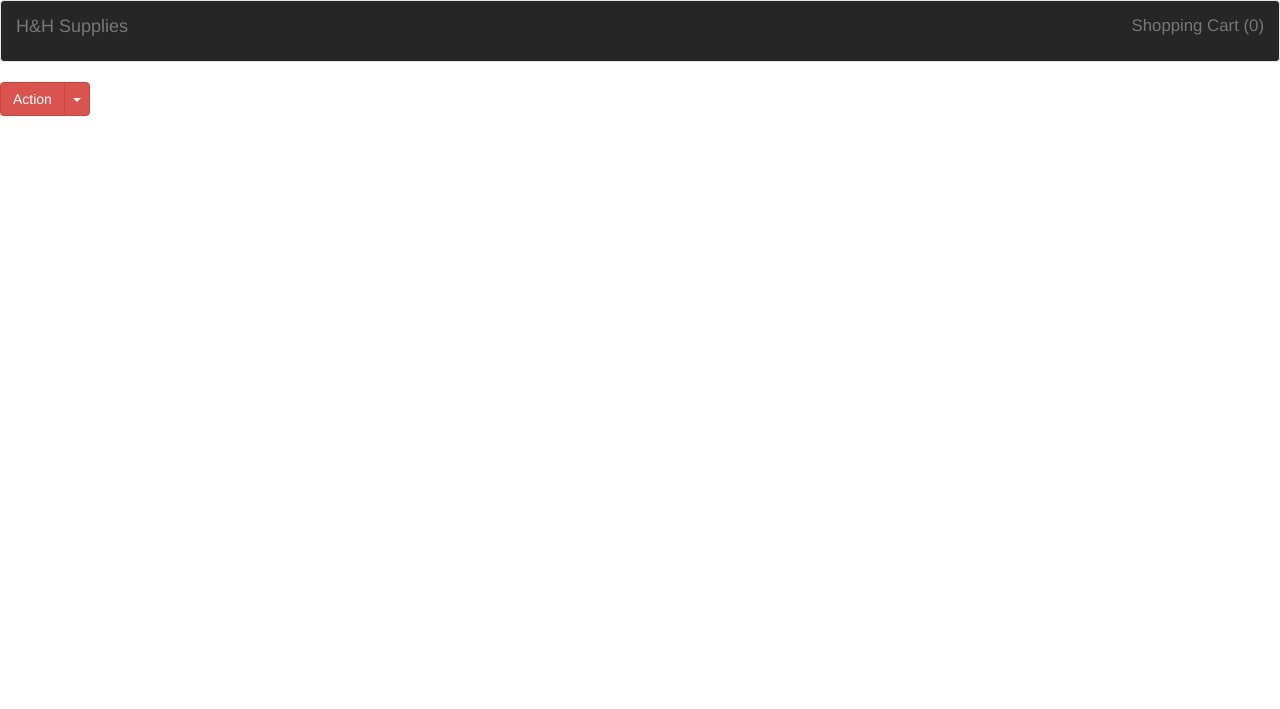
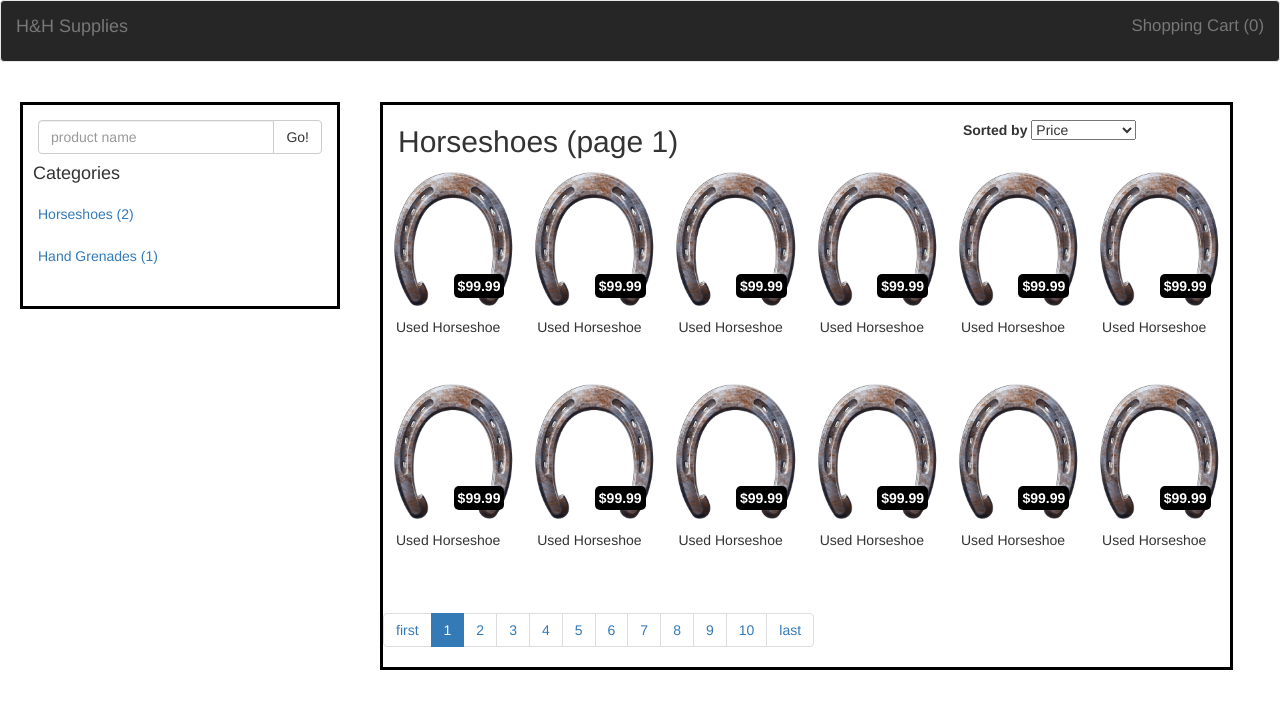
Before and after one commit to christopherclark/ecommerce, a CodeIgniter app: page /index.php/purchases/index in a window 1280 px wide. Shown: the top 709 px of the page. Run offline with CodeIgniter, Linux system fonts and the light colour scheme; data comes from the database, SQL or seed files in the repository; some libraries are stand-ins or nearby versions.

Commit message:
Completed all_products view.

```diff
--- a/application/controllers/purchases.php
+++ b/application/controllers/purchases.php
@@ -15,7 +15,7 @@ class  Purchases extends CI_Controller {
 		$this->load->view('/purchases/all_products', $data);
 	}
 
-	public function get_products_by_category()
+	public function get_products_by_category($category)
 	{
 		$data['page_no'] = $this->Purchase->count($this->input->post());
 		$data['products'] = $this->Purchase->get_products_by_category($this->input->post());
--- a/application/views/purchases/all_products.php
+++ b/application/views/purchases/all_products.php
@@ -6,25 +6,103 @@
 	<link rel="stylesheet" href="http://maxcdn.bootstrapcdn.com/bootstrap/3.3.4/css/bootstrap.min.css">
 	<link rel="stylesheet" type="text/css" href="/assets/css/purchases.css">
 	<title>H&H Supplies - Products</title>
+    <style>
+        .raw_text {
+            vertical-align: bottom;
+            position: absolute;
+            top: 55%;
+            left: 50%;
+            padding: 2px 4px;
+            font-weight: 700;
+            background-color: black;
+            color: white;
+            border-radius: 5px;
+        }
+        .sidebar, .products {
+            margin: 20px;
+            border: 3px solid black;
+        }
+        .thumbnail {
+            border: none;
+        }
+        .sidebar h4 {
+            margin-left: 10px;
+        }
+        .sidebar {
+            padding-bottom: 30px;
+        }
+        .sortby, .sidebar input, .sidebar button {
+            margin-top: 15px;
+        }
+    </style>
 </head>
 <body>
 	<?php include('partials/purchases_nav.php'); ?>
 
-	<!-- Split button -->
-<div class="btn-group">
-  <button type="button" class="btn btn-danger">Action</button>
-  <button type="button" class="btn btn-danger dropdown-toggle" data-toggle="dropdown" aria-expanded="false">
-    <span class="caret"></span>
-    <span class="sr-only">Toggle Dropdown</span>
-  </button>
-  <ul class="dropdown-menu" role="menu">
-    <li><a href="#">Action</a></li>
-    <li><a href="#">Another action</a></li>
-    <li><a href="#">Something else here</a></li>
-    <li class="divider"></li>
-    <li><a href="#">Separated link</a></li>
-  </ul>
-</div>
+    <div class="container-fluid">
+        <div class="row">
+
+            <div class="sidebar col-md-3 col-sm-3 col-xs-3">
+                <!-- SEARCH BAR -->
+                <div class="row">
+                    <div class="col-lg-12">
+                        <div class="input-group">
+                            <input type="text" class="form-control" placeholder="product name">
+                            <span class="input-group-btn">
+                            <button class="btn btn-default" type="button">Go!</button>
+                            </span>
+                        </div>
+                    </div>
+                </div>
+                <!-- CATEGORIES -->
+                <div class="row">
+                    <h4>Categories</h4>
+                    <ul class="nav nav-pills nav-stacked">
+                        <li role="presentation"><a href="#">Horseshoes (2)</a></li>
+                        <li role="presentation"><a href="#">Hand Grenades (1)</a></li>
+                    </ul>
+                </div>
+            </div>
+
+            <div class="products col-md-8 col-sm-7 col-xs-7">
+                <!-- THUMBNAILS -->
+                <div class="row">
+                    <div class="col-md-8">
+                        <h2>Horseshoes (page 1)</h2>
+                    </div>
+                    <div class="sortby col-md-4 pull-right">
+                        <label for="sortby">Sorted by</label>
+                        <select name="sortby">
+                            <option value="price">Price</option>
+                            <option value="most_popular">Most Popular</option>
+                        </select>
+                    </div>
+                </div>
+                <div class="row">
+                    <?php for($i=0; $i<12; $i++) { ?>
+                    <div class="thumbnail col-md-2 col-sm-2 col-xs-2">
+                        <img class="raw_image" src="/assets/img/used_horseshoe.png" alt="thumbnail">
+                        <p class="raw_text">$99.99</p>
+                        <div class="caption">
+                            <p>Used Horseshoe</p>
+                        </div>
+                    </div>
+                    <?php } ?>
+                </div>
+                <!-- PAGINATION NAV -->
+                <div class="row col-centered">
+                    <ul class="pagination col-md-10 col-md-offset-1">
+                        <li><a href="#">first</a></li>
+                        <li class="active"><a href="#">1</a></li>
+                        <?php for ($i=2; $i<=10; $i++) { ?>
+                        <li><a href="#"><?=$i?></a></li>
+                        <?php } ?>
+                        <li><a href="#">last</a></li>
+                    </ul>
+                </div>
+            </div>
+        </div>
+    </div>
 
 </body>
 </html>
```
